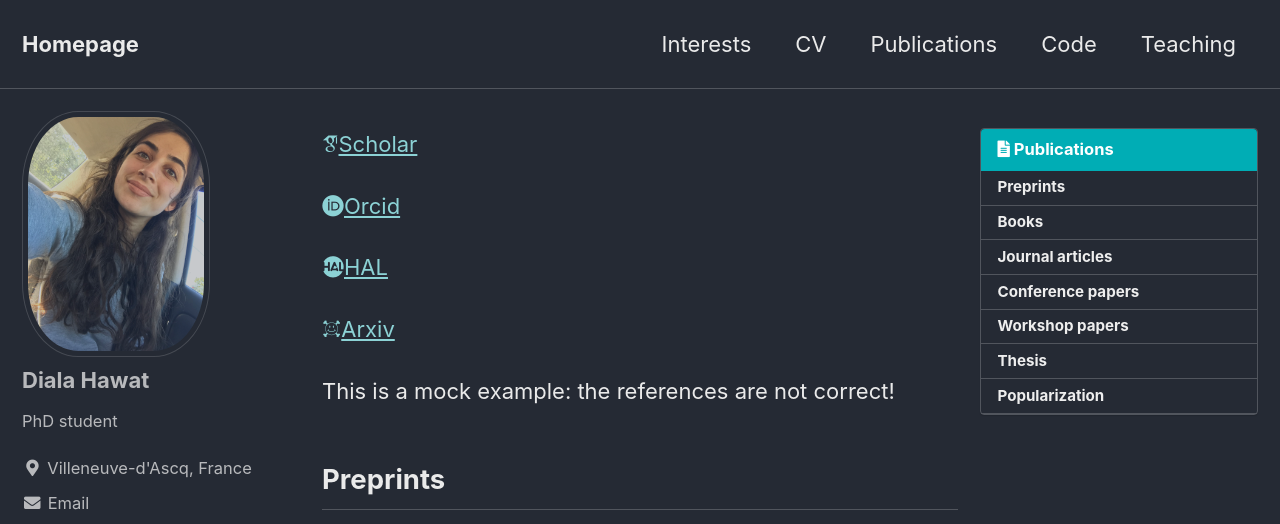
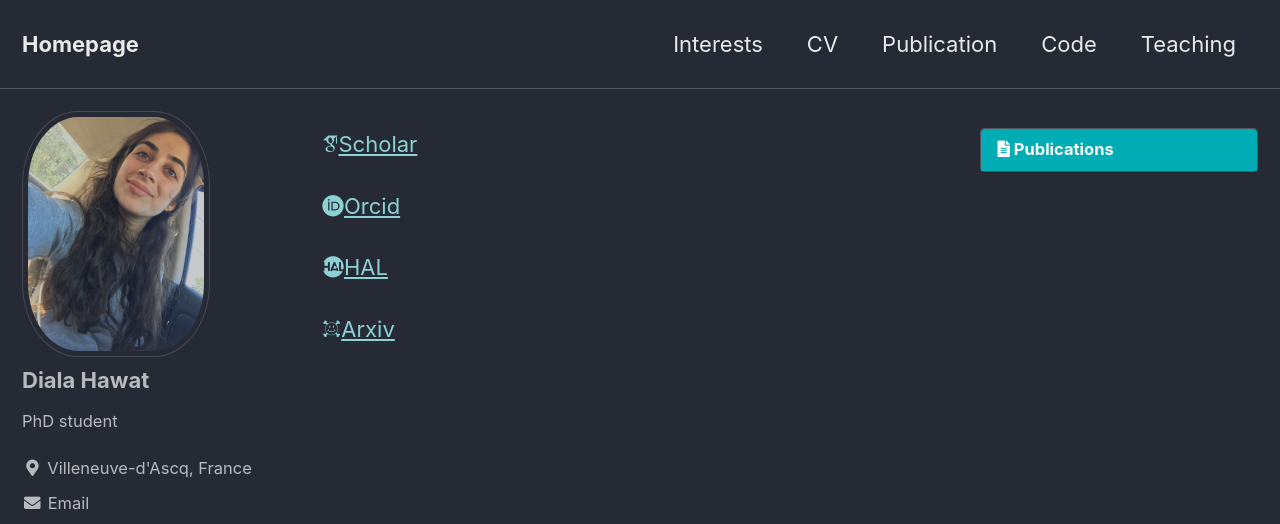
Before and after one commit to dhawat/dhawat.github.io, a Jekyll site: the page built from _pages/publications.md, in a window 1280 px wide and 1400 px high. Shown: the top 524 px of the window. Built offline with Jekyll 4.4.1, drawn with Linux system fonts in a browser that asks for light colours; cached includes are drawn as plain includes; nearby versions of some CDN libraries; some web fonts are replaced; some of the changed text lies outside the part shown; grey boxes are pictures that could not be loaded.

Commit message:
small modif

```diff
--- a/_data/navigation.yml
+++ b/_data/navigation.yml
@@ -5,7 +5,7 @@ main:
   - title: "CV"
     #url:"/cv/"
     url: "/assets/pdfs/cv.pdf"
-  - title: "Publications"
+  - title: "Publication"
     url: "/publications/"
   - title: "Code"
     url: "/code/"
--- a/_pages/publications.md
+++ b/_pages/publications.md
@@ -32,68 +32,3 @@ toc_sticky: true
 {% endif %}
 
 <!-- See also https://github.com/inukshuk/jekyll-scholar to customize your references -->
-
-This is a mock example: the references are not correct!
-
-<!-- Preprints -->
-{% capture counter_preprints %}{% bibliography_count --query @unpublished %}{% endcapture %}
-{% if counter_preprints != "0" %}
-
-## Preprints
-
-  {% bibliography --query @unpublished %}
-{% endif %}
-
-<!-- Journal articles-->
-{% capture counter_book %}{% bibliography_count --query @book %}{% endcapture %}
-{% if counter_book != "0" %}
-
-## Books
-
-  {% bibliography --query @book %}
-{% endif %}
-
-<!-- Journal articles-->
-{% capture counter_article %}{% bibliography_count --query @article %}{% endcapture %}
-{% if counter_article != "0" %}
-
-## Journal articles
-
-  {% bibliography --query @article %}
-{% endif %}
-
-<!-- Conference papers -->
-{% capture counter_inproceedings %}{% bibliography_count --query @inproceedings %}{% endcapture %}
-{% if counter_inproceedings != "0" %}
-
-## Conference papers
-
-  {% bibliography --query @inproceedings %}
-{% endif %}
-
-<!-- Workshop papers -->
-{% capture counter_workshop %}{% bibliography_count --query @misc[keywords=workshop] %}{% endcapture %}
-{% if counter_workshop != "0" %}
-
-## Workshop papers
-
-  {% bibliography --query @misc[keywords=workshop] %}
-{% endif %}
-
-<!-- Thesis -->
-{% capture counter_thesis %}{% bibliography_count --query @thesis %}{% endcapture %}
-{% if counter_thesis != "0" %}
-
-## Thesis
-
-  {% bibliography --query @thesis %}
-{% endif %}
-
-<!-- Popularization -->
-{% capture counter_popularization %}{% bibliography_count --query @misc[keywords=popularization] %}{% endcapture %}
-{% if counter_popularization != "0" %}
-
-## Popularization
-
-  {% bibliography --query @misc[keywords=popularization] %}
-{% endif %}
```
Also changed, not shown: index.md (+1 -1 lines), 6 other files.
